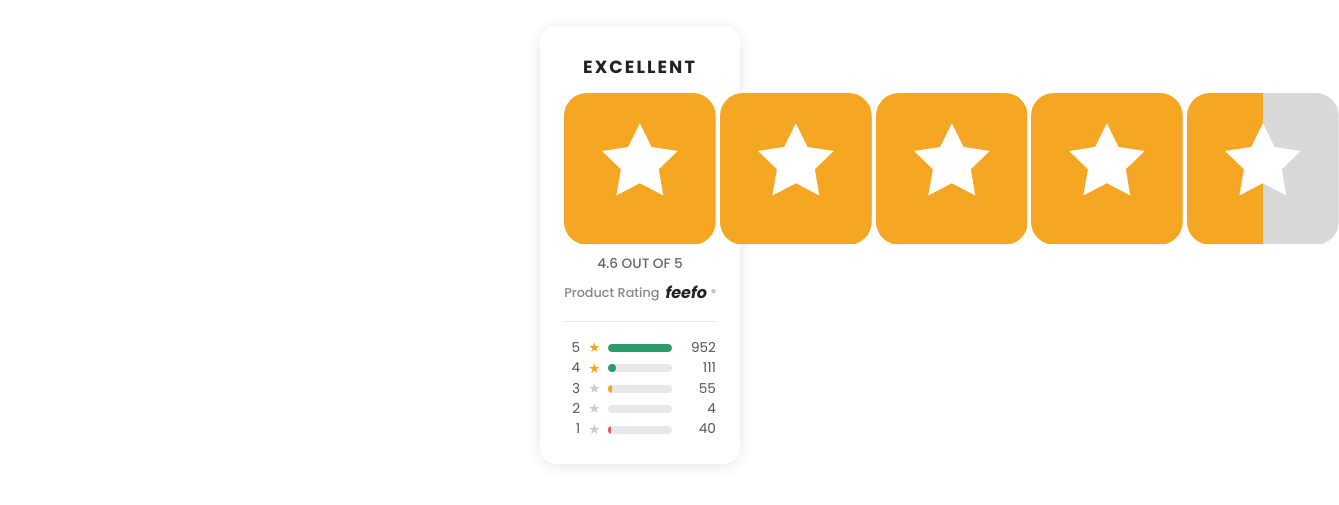
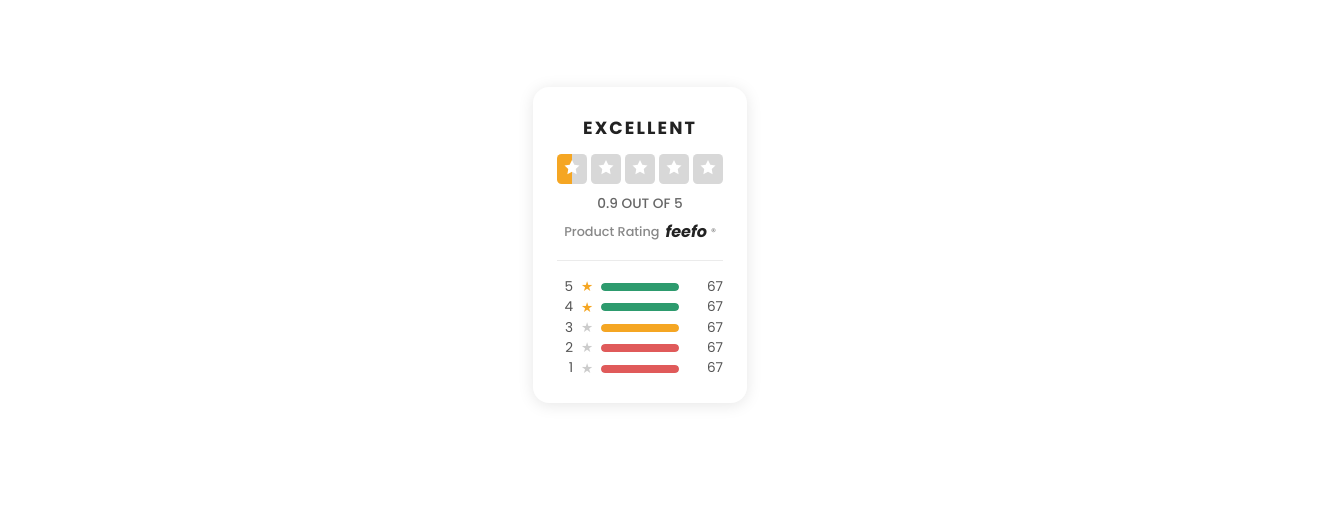
Before and after one commit to CadfanWilliams/Component-Library, a React (Vite) app: page / in a window 1280 px wide. Shown: the part 155-660 px from the top of the page, 1339 px wide, since content can reach past the window. Built offline with nearby package versions, Linux system fonts and the light colour scheme.

Commit message:
made the rating automatic by taking sum of reviews and dividing by totalreviews

```diff
--- a/src/App.jsx
+++ b/src/App.jsx
@@ -3,14 +3,13 @@ import "./App.css";
 import Card from "./components/RatingCard/RatingCard";
 
 const ratingData = {
-  rating: 4.6,
   totalReviews: 1142,
   breakdown: [
-    { starValue: 1, count: 40 },
-    { starValue: 2, count: 4 },
-    { starValue: 3, count: 55 },
-    { starValue: 4, count: 111 },
-    { starValue: 5, count: 952 },
+    { starValue: 1, count: 67 },
+    { starValue: 2, count: 67 },
+    { starValue: 3, count: 67 },
+    { starValue: 4, count: 67 },
+    { starValue: 5, count: 67 },
   ],
 };
 
--- a/src/components/RatingCard/RatingCard.jsx
+++ b/src/components/RatingCard/RatingCard.jsx
@@ -5,14 +5,18 @@ import {
   RatingLabel,
   ScoreText,
   FeefoLogo,
-  BarsContainer,
   Divider,
   FeefoText,
 } from "./RatingCard.styles";
 import StarRating from "../StarRating/StarRating";
 import RatingBreakdown from "../RatingBreakdown/RatingBreakdown";
 
-export default function Card({ rating, totalReviews, breakdown }) {
+export default function Card({ totalReviews, breakdown }) {
+  const totalStars = breakdown.reduce((sum, rating) => {
+    return sum + rating.starValue * rating.count;
+  }, 0);
+
+  const rating = totalStars / totalReviews;
   const scoreText = `${rating.toFixed(1)} OUT OF 5`;
 
   return (
@@ -22,7 +26,11 @@ export default function Card({ rating, totalReviews, breakdown }) {
       <Header>
         <RatingLabel>Excellent</RatingLabel>
 
-        <StarRating rating={rating} label={`${rating} out of 5 stars`} />
+        <StarRating
+          rating={rating}
+          label={`${rating} out of 5 stars`}
+          size={30}
+        />
 
         <ScoreText>{scoreText}</ScoreText>
 
--- a/src/components/StarRating/Star/Star.jsx
+++ b/src/components/StarRating/Star/Star.jsx
@@ -1,6 +1,7 @@
 import React from "react";
 import PropTypes from "prop-types";
 import { StarSvg } from "./Star.styles";
+
 export default function Star({ fill, size, index }) {
   const id = `star-gradient-${index}`;
   const bgColor = fill === "empty" ? "#d8d8d8" : "#f5a623";
@@ -45,5 +46,5 @@ Star.propTypes = {
 };
 
 Star.defaultProps = {
-  size: 40,
+  size: 30,
 };
--- a/src/components/StarRating/StarRating.jsx
+++ b/src/components/StarRating/StarRating.jsx
@@ -31,6 +31,6 @@ StarRating.propTypes = {
 };
 
 StarRating.defaultProps = {
-  size: 40,
+  size: 30,
   label: null,
 };
```
